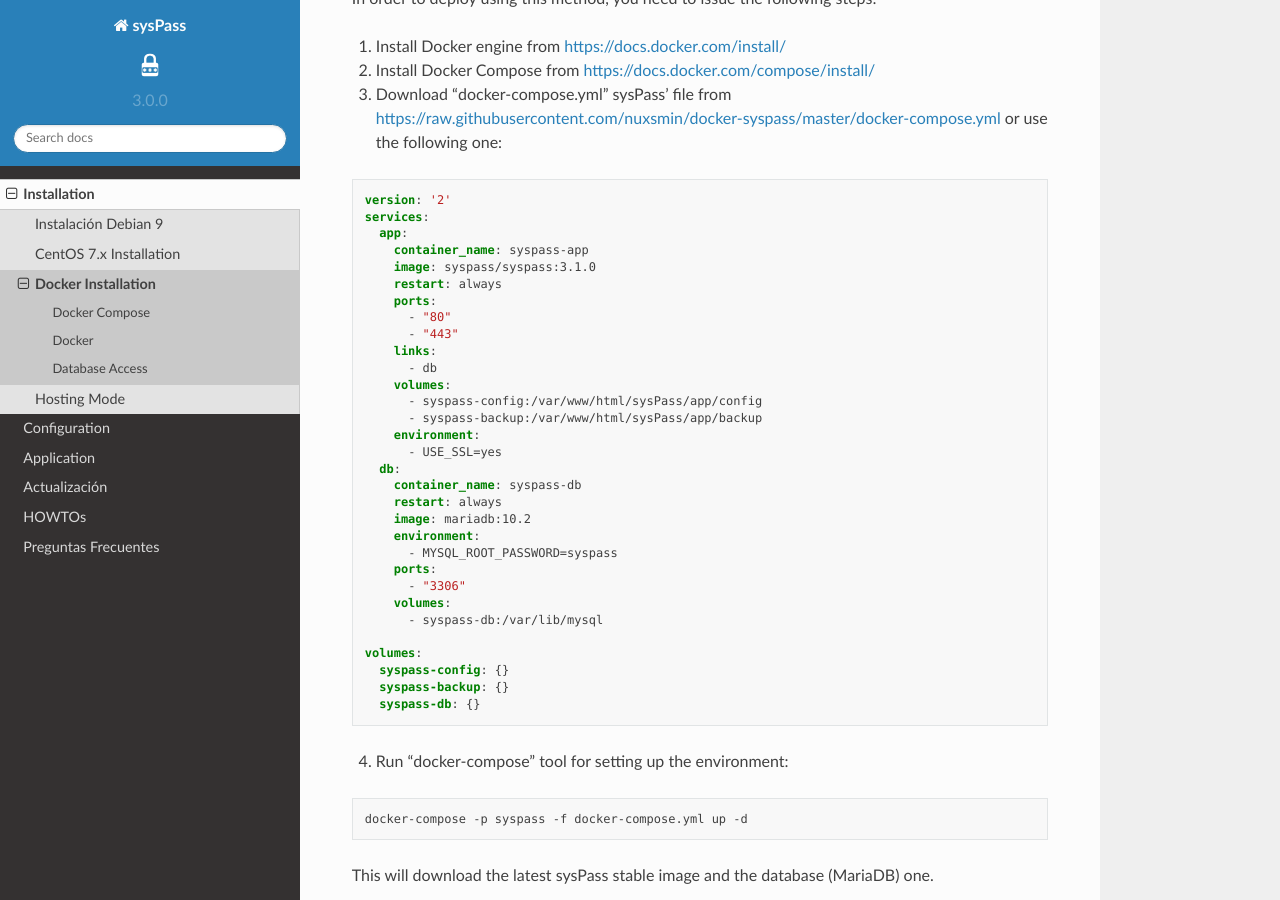
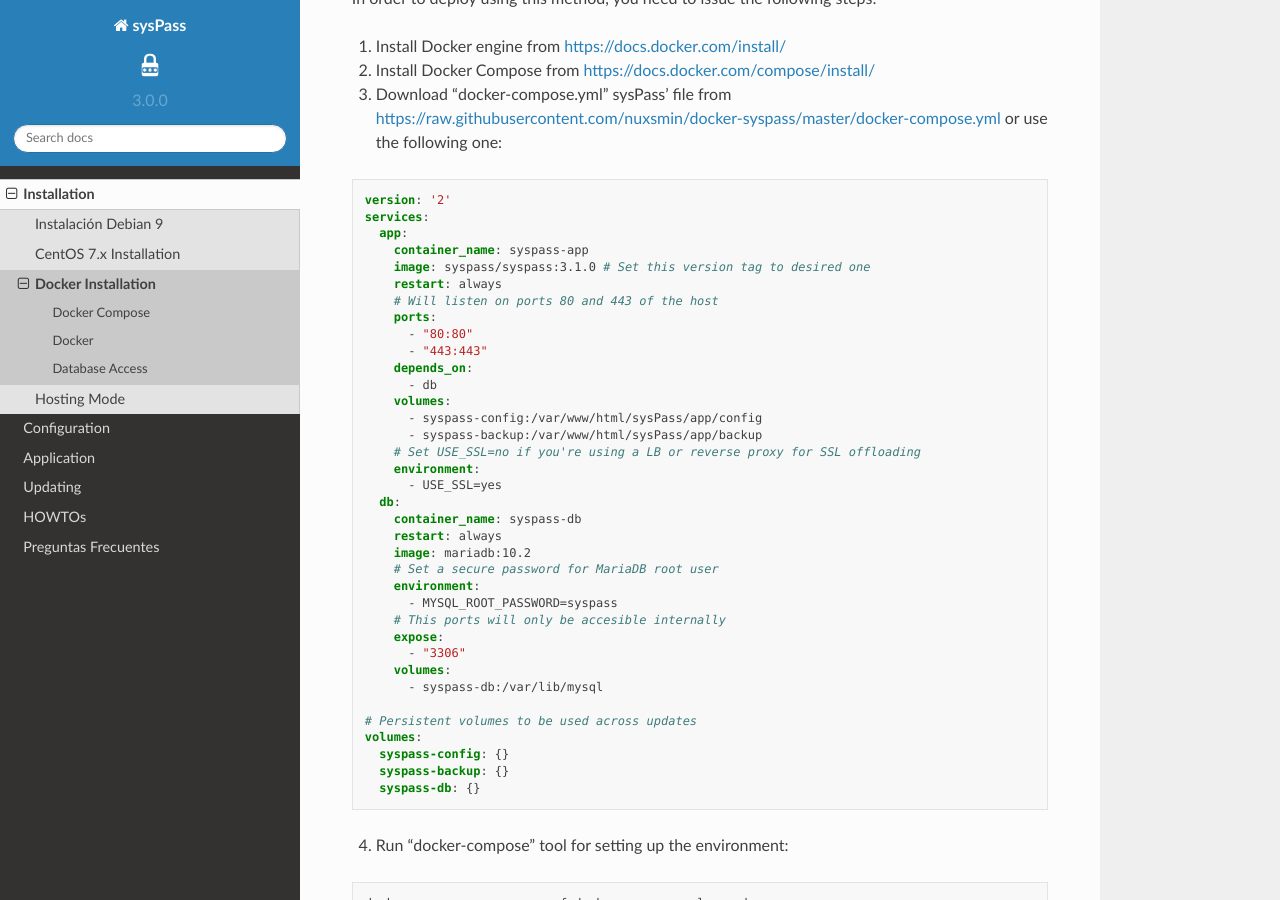
Before and after one commit to sysPass/sysPass-doc, a Sphinx documentation site: the page built from docs/source/installing/docker.rst, in a window 1280 px wide and 900 px high, scrolled down 589 px. Built offline with Sphinx 7.4.7 and the Read the Docs theme 2.0.0, drawn with Linux system fonts in a browser that asks for light colours; pages that are not in the unit, such as notebooks, are missing from menus.

Commit message:
[ADD] Updating strategies. [MOD] Improved Docker compose YAML

```diff
--- a/docs/source/_src/docker-compose.yml
+++ b/docs/source/_src/docker-compose.yml
@@ -2,29 +2,34 @@
 services:
   app:
     container_name: syspass-app
-    image: syspass/syspass:3.1.0
+    image: syspass/syspass:3.1.0 # Set this version tag to desired one
     restart: always
+    # Will listen on ports 80 and 443 of the host
     ports:
-      - "80"
-      - "443"
-    links:
+      - "80:80"
+      - "443:443"
+    depends_on:
       - db
     volumes:
       - syspass-config:/var/www/html/sysPass/app/config
       - syspass-backup:/var/www/html/sysPass/app/backup
+    # Set USE_SSL=no if you're using a LB or reverse proxy for SSL offloading
     environment:
       - USE_SSL=yes
   db:
     container_name: syspass-db
     restart: always
     image: mariadb:10.2
+    # Set a secure password for MariaDB root user
     environment:
       - MYSQL_ROOT_PASSWORD=syspass
-    ports:
+    # This ports will only be accesible internally
+    expose:
       - "3306"
     volumes:
       - syspass-db:/var/lib/mysql
 
+# Persistent volumes to be used across updates
 volumes:
   syspass-config: {}
   syspass-backup: {}
--- a/docs/source/installing/centos7.rst
+++ b/docs/source/installing/centos7.rst
@@ -1,5 +1,5 @@
 CentOS 7.x Installation
-=====================
+=======================
 
 Prerequisites
 -------------
--- a/docs/source/installing/docker.rst
+++ b/docs/source/installing/docker.rst
@@ -1,6 +1,6 @@
 .. _Docker: https://docs.docker.com/engine/installation/
 .. _`Docker containers`: https://en.wikipedia.org/wiki/Docker_%28software%29
-.. _`Docker Hub`: https://hub.docker.com/r/nuxsmin/docker-syspass/
+.. _`Docker Hub`: https://hub.docker.com/r/syspass/syspass/tags
 .. _`Docker Compose`: https://docs.docker.com/compose/
 .. _Debian: https://www.debian.org/
 
--- a/docs/source/updating/index.rst
+++ b/docs/source/updating/index.rst
@@ -1,13 +1,13 @@
 .. _updating:
 
-Actualización
-=============
+Updating
+========
 
 .. toctree::
     :maxdepth: 2
     :name: updatingtoc
 
-    general
+    strategies
     v2_1
     v3
     v3.1
```
Also changed, not shown: other parts of docs/source/installing/docker.rst (+2 -0 lines), docs/source/updating/strategies.rst (added, +72 -0 lines).
